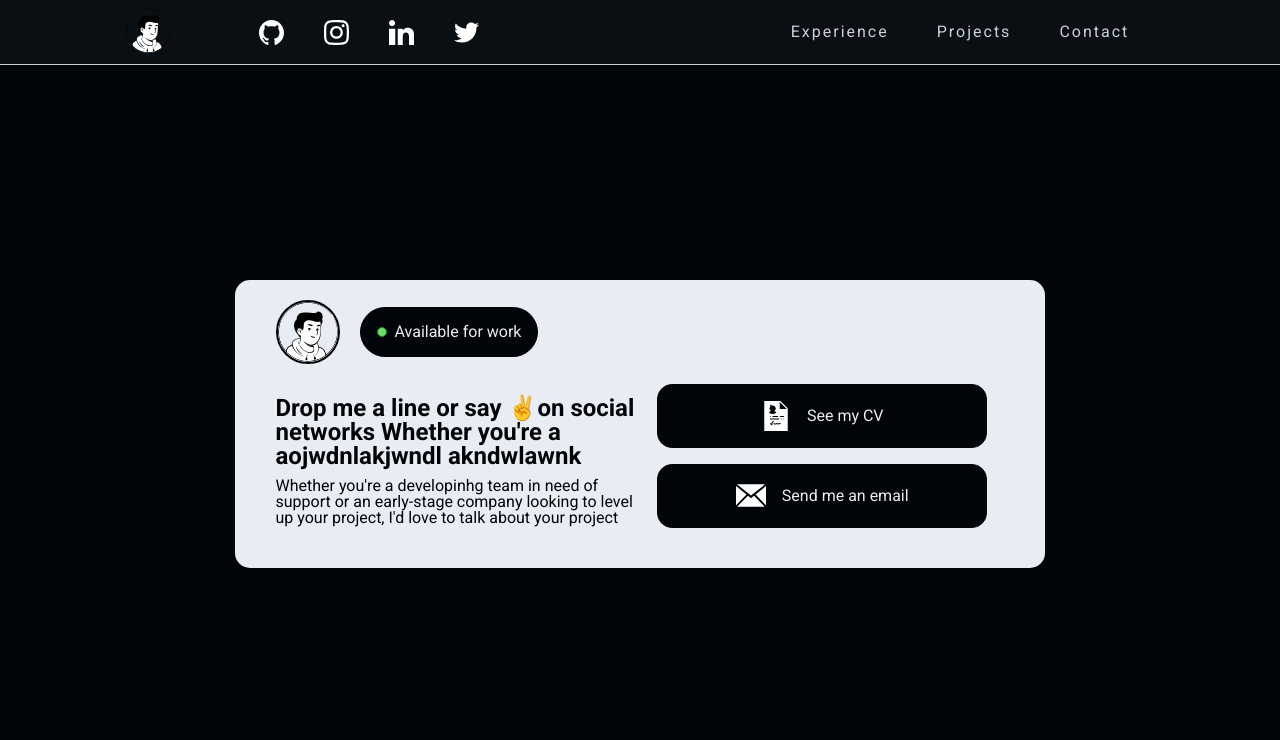
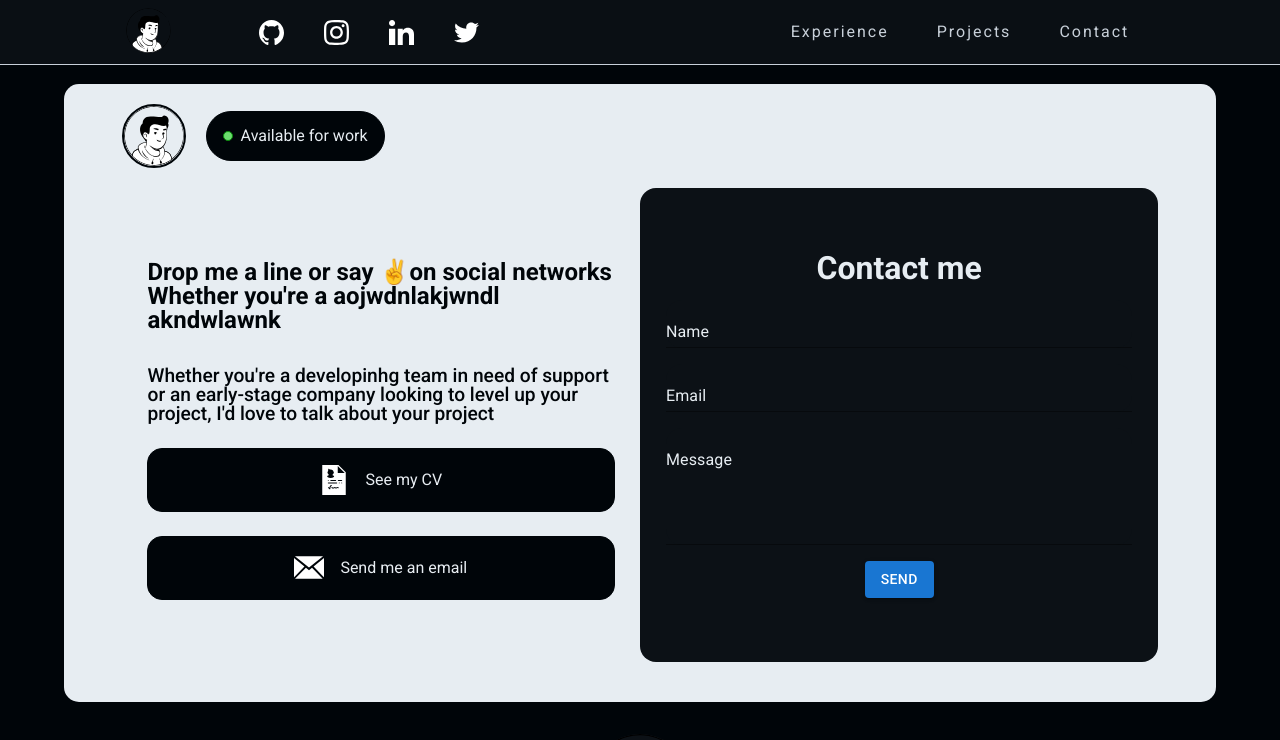
Before and after one commit to DaveOval/portfolio-v2, a React (Vite) app: page /#/contact in a window 1280 px wide. Shown: the top 740 px of the page. Built offline with nearby package versions, Linux system fonts and the light colour scheme.

Commit message:
movi el form

```diff
--- a/src/pages/Contact/index.tsx
+++ b/src/pages/Contact/index.tsx
@@ -1,15 +1,16 @@
 import styled from "styled-components"
 import { colorsui } from "../../ui/colors"
+import { FormContact } from "../../components/Form"
 
 const Container = styled.div`
     display: flex;
     flex-direction: column;
     align-items: center;
     justify-content: center;
-    max-width: 900px;
+    max-width: 1400px;
     margin-top: 11vh;
     margin: 0 auto;
-    height: 90vh;
+    height: auto;
 `
 
 const Card = styled.div`
@@ -23,6 +24,7 @@ const Card = styled.div`
     border-radius: 15px;
     color: ${colorsui.backGroundColor};
     transition: all 0.5s ease-in-out;
+    margin-top: 20px;
     &:hover {
         box-shadow: 0px 1px 36px 0px rgba(15,58,173,0.61);;
     }
@@ -84,6 +86,10 @@ const Left = styled.div`
     justify-content: flex-start;
     width: 50%;
     margin-bottom: 20px;
+    gap: 1.5rem;
+    @media (max-width: 768px) {
+        width: 90%;
+    }
 `
 const Title = styled.p`
     font-size: 1.5rem;
@@ -91,6 +97,13 @@ const Title = styled.p`
     margin-bottom: 10px;
     margin-top: 10px;
     min-width: 200px;
+    width: 90%;
+`
+const SubTitle = styled.p`
+    font-size: 1.2rem;
+    font-weight: 500;
+    min-width: 200px;
+    width: 90%;
 `
 const Right = styled.div`
     display: flex;
@@ -101,6 +114,9 @@ const Right = styled.div`
     margin-bottom: 20px;
     min-width: 200px;
     gap: 1rem;
+    @media (max-width: 768px) {
+        width: 90%;
+    }
 `
 const DowloadButton = styled.a`
     width: 90%;
@@ -168,9 +184,7 @@ export const Contact = () => {
                 <Body>
                     <Left>
                         <Title>Drop me a line or say ✌️on social networks Whether you're a aojwdnlakjwndl akndwlawnk</Title>
-                        <p>Whether you're a developinhg team in need of support or an early-stage company looking to level up your project, I'd love to talk about your project</p>
-                    </Left>
-                    <Right>
+                        <SubTitle>Whether you're a developinhg team in need of support or an early-stage company looking to level up your project, I'd love to talk about your project</SubTitle>
                         <DowloadButton
                             href="https://www.canva.com/design/DAFj99ocOVs/NXbqdvvuFzx0Rl9GJJTt9g/edit?utm_content=DAFj99ocOVs&utm_campaign=designshare&utm_medium=link2&utm_source=sharebutton"
                             target="_blank">
@@ -181,6 +195,9 @@ export const Contact = () => {
                             <DowloadImg src="./email.svg" alt="email" />
                             Send me an email
                         </SendEmail>
+                    </Left>
+                    <Right>
+                        <FormContact />
                     </Right>
                 </Body>
             </Card>
--- a/src/pages/Home/index.tsx
+++ b/src/pages/Home/index.tsx
@@ -3,9 +3,6 @@ import { HeaderHome } from "../../components/HeaderHome"
 import { SkillsAndTechnologies } from "../../components/SkillsAndTechnologies"
 import { ExperienceCard } from "../../components/ExperienceCard"
 import { Services } from "../../components/Services"
-import { FormContact } from "../../components/Form"
-
-
 
 export const Home = () => {
     return (
@@ -15,7 +12,6 @@ export const Home = () => {
             <FrontPortFolio />
             <ExperienceCard />4
             <Services/>
-            <FormContact />
         </>
     )
 }
```
